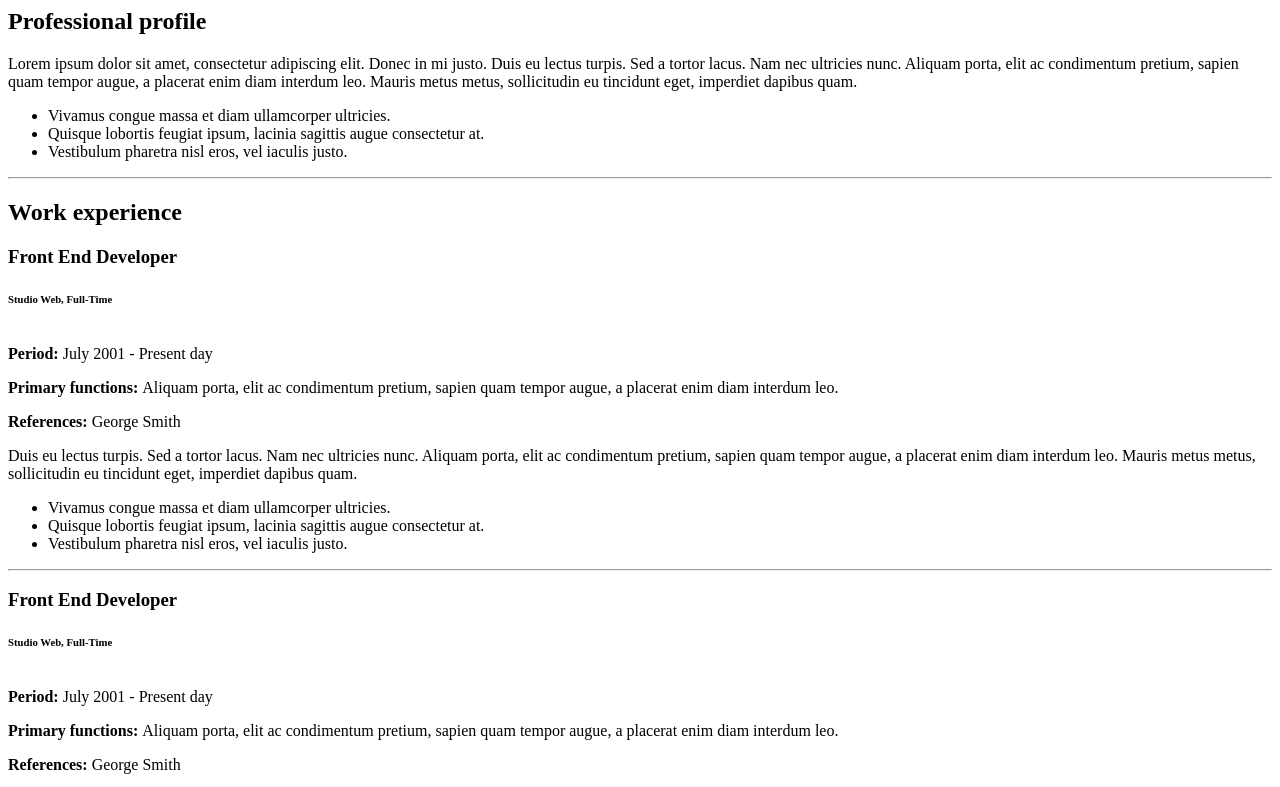
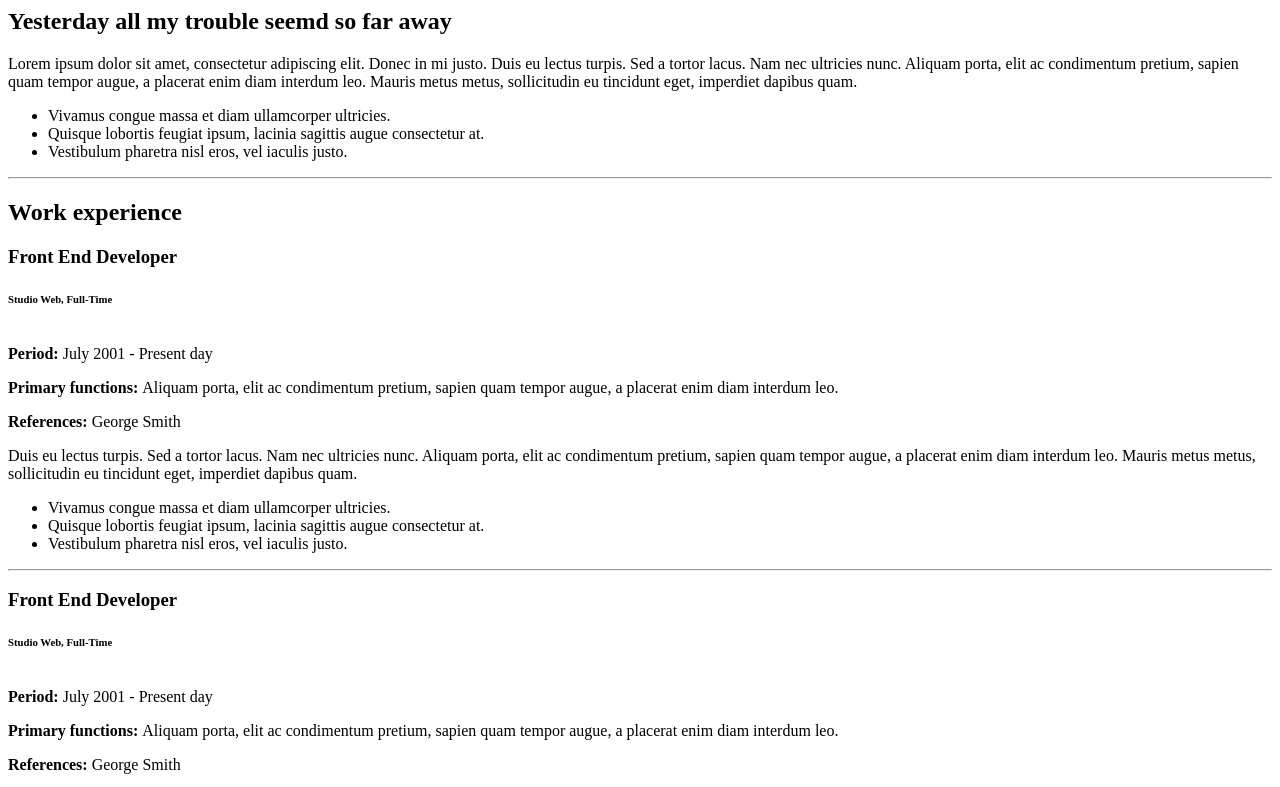
Before and after one commit to bratchenko/programmer-site, a website: page tpl/index.html in a window 1280 px wide. Shown: the top 787 px of the page. Drawn offline with Linux system fonts and the light colour scheme.

Commit message:
Update index.html

```diff
--- a/tpl/index.html
+++ b/tpl/index.html
@@ -1,6 +1,6 @@
 <div class="row">
     <div class="span4">
-        <h2>Professional profile</h2>
+        <h2>Yesterday all my trouble seemd so far away</h2>
     </div>
     <div class="span8">
         <p>Lorem ipsum dolor sit amet, consectetur adipiscing elit. Donec in mi justo. Duis eu lectus turpis. Sed a tortor lacus. Nam nec ultricies nunc. Aliquam porta, elit ac condimentum pretium, sapien quam tempor augue, a placerat enim diam interdum leo. Mauris metus metus, sollicitudin eu tincidunt eget, imperdiet dapibus quam.</p>
```
